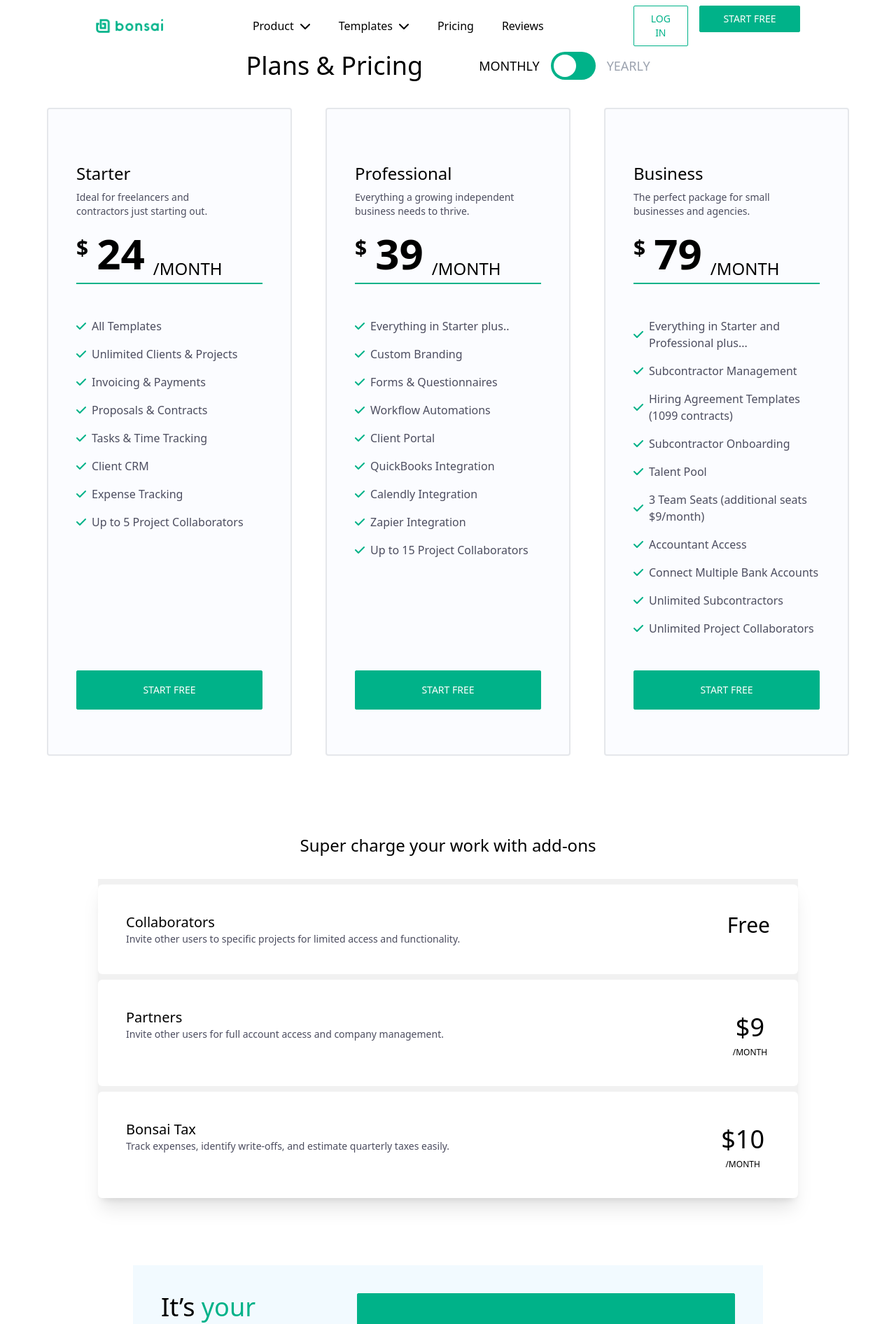
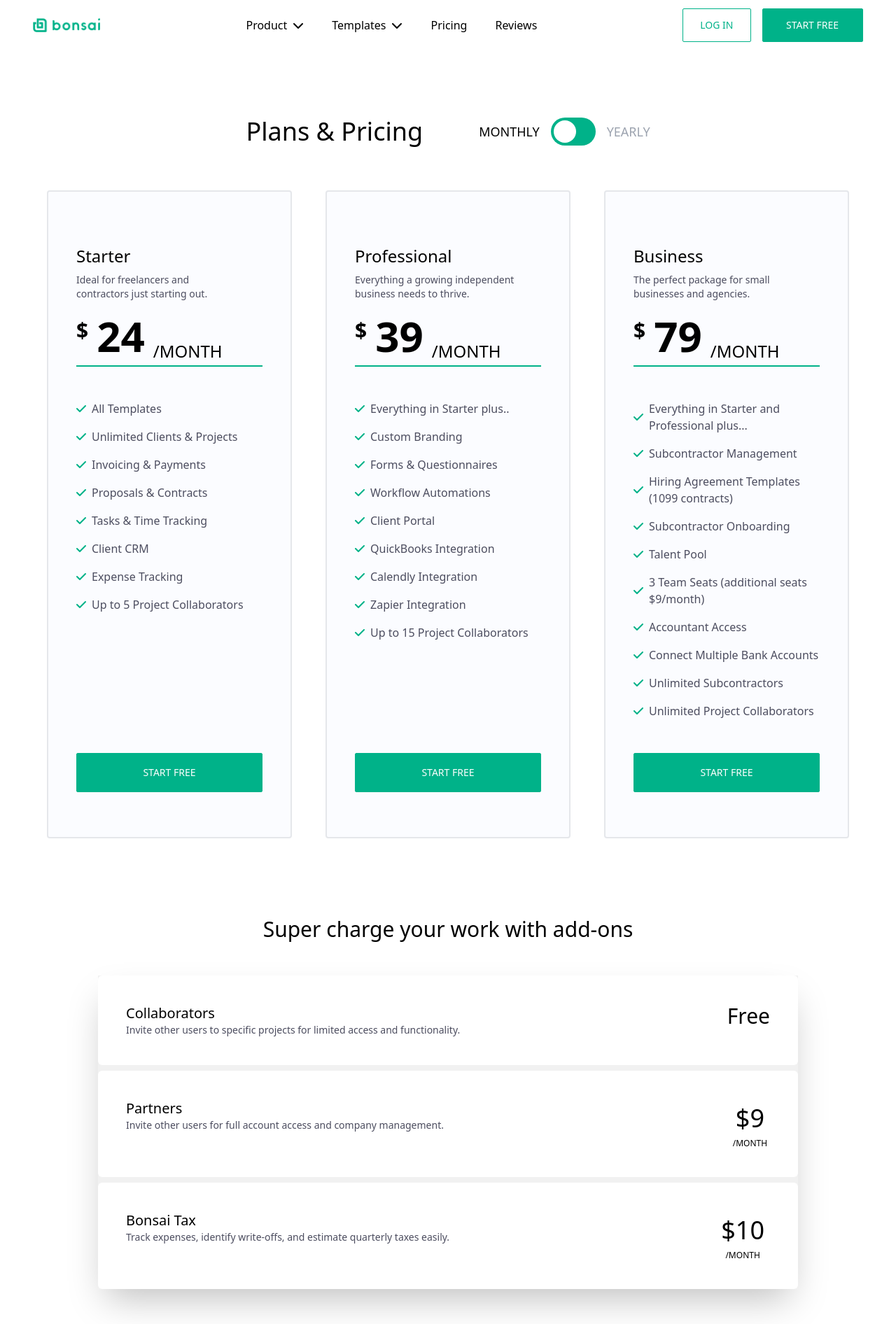
Before and after one commit to Jerimonski/Bonsai_Practice, a React (Vite) app: page / in a window 1280 px wide. Shown: the top 1892 px of the page at 70% size. Built offline with nearby package versions, Linux system fonts and the light colour scheme.

Commit message:
🐛 Fix  wrong centered position styles

```diff
--- a/src/components/Footer/Footer.jsx
+++ b/src/components/Footer/Footer.jsx
@@ -4,8 +4,8 @@
 
 function Footer() {
   return (
-    <div className="w-full flex items-center justify-center">
-      <div className="grid grid-cols-3 flex flex-col gap-14 mx-52">
+    <div className="flex items-center w-screen justify-center py-16">
+      <div className="grid grid-cols-3 gap-44">
         <ProductColumn />
         <ResourcesColumn />
         <BonsaiColumn />
--- a/src/components/Footer/FooterColumns/ResourcesColumn.jsx
+++ b/src/components/Footer/FooterColumns/ResourcesColumn.jsx
@@ -3,7 +3,7 @@
 
 function ResourcesColumn() {
   return (
-    <div>
+    <div className="w-64">
       <h3 className="font-medium mb-8">FREE RESOURCES</h3>
       <ul className="space-y-1 cursor-pointer">
         <ListItems>Freelance Resources</ListItems>
--- a/src/components/NavBar/NavBar.jsx
+++ b/src/components/NavBar/NavBar.jsx
@@ -5,7 +5,7 @@
 import ButtonStartFree from "./../ui/buttonStartFree"
 function NavBar() {
   return (
-    <div className="z-50 bg-white w-full flex items-center justify-center py-2 px-4 gap-32 place-content-evenly cursor-pointer">
+    <div className="z-50 bg-white w-full flex items-center justify-center py-2 px-4 gap-52 place-content-evenly cursor-pointer">
       <Link to={"/Home"}>
         <img className="h-22 w-24" src="BonsaiLogo.png" alt="BonsaiLogo" />
       </Link>
@@ -23,7 +23,9 @@
         <button className="border-green-light border px-6 py-2 rounded-sm text-green-light font-medium text-sm hover:bg-green-light hover:text-white">
           LOG IN
         </button>
-        <ButtonStartFree />
+        <div className="h-12 w-36">
+          <ButtonStartFree />
+        </div>
       </div>
     </div>
   )
--- a/src/shared/Add-ons/addLabels.jsx
+++ b/src/shared/Add-ons/addLabels.jsx
@@ -13,7 +13,7 @@
 
   const currentAdd = adds[children] || ""
   return (
-    <div className="w-[1000px] p-10 flex justify-between mt-2 rounded-md bg-white">
+    <div className="w-[1000px] p-10 flex justify-between rounded-md bg-white">
       <div>
         <h4 className="text-xl font-medium">{children}</h4>
         <p className="text-sm text-purple-dark-letters">{currentAdd}</p>
--- a/src/shared/Add-ons/add_ons.jsx
+++ b/src/shared/Add-ons/add_ons.jsx
@@ -1,9 +1,9 @@
 import AddLabels from "./addLabels"
 function Add_ons() {
   return (
-    <div className="flex flex-col items-center justify-center w-screen p-10">
-      <h2 className="text-2xl p-8">Super charge your work with add-ons</h2>
-      <div className="shadow-xl bg-[#F1F1F1]">
+    <div className="flex flex-col items-center justify-center w-screen p-6">
+      <h2 className="text-3xl py-12">Super charge your work with add-ons</h2>
+      <div className="shadow-2xl bg-[#F1F1F1] flex flex-col gap-2">
         <AddLabels price="Free">Collaborators</AddLabels>
         <AddLabels price="9">Partners</AddLabels>
         <AddLabels price="10">Bonsai Tax</AddLabels>
--- a/src/shared/CartelStartFree/cartelStartFree.jsx
+++ b/src/shared/CartelStartFree/cartelStartFree.jsx
@@ -7,7 +7,9 @@
           It’s <span className="text-green-light">your</span> business. <br />
           We’re here to help it grow.
         </h2>
-        <ButtonStartFree />
+        <div className="h-12 w-40">
+          <ButtonStartFree />
+        </div>
       </div>
     </div>
   )
--- a/src/shared/PlansAndPricing/PlansAndPricing.jsx
+++ b/src/shared/PlansAndPricing/PlansAndPricing.jsx
@@ -4,7 +4,7 @@
 function PlansAndPricing() {
   return (
     <div className="flex flex-col w-screen">
-      <div className="flex justify-center gap-20">
+      <div className="flex justify-center gap-20 pt-24 pb-6">
         <h2 className="text-4xl">Plans & Pricing</h2>
         <ToggleSwitch />
       </div>
```
